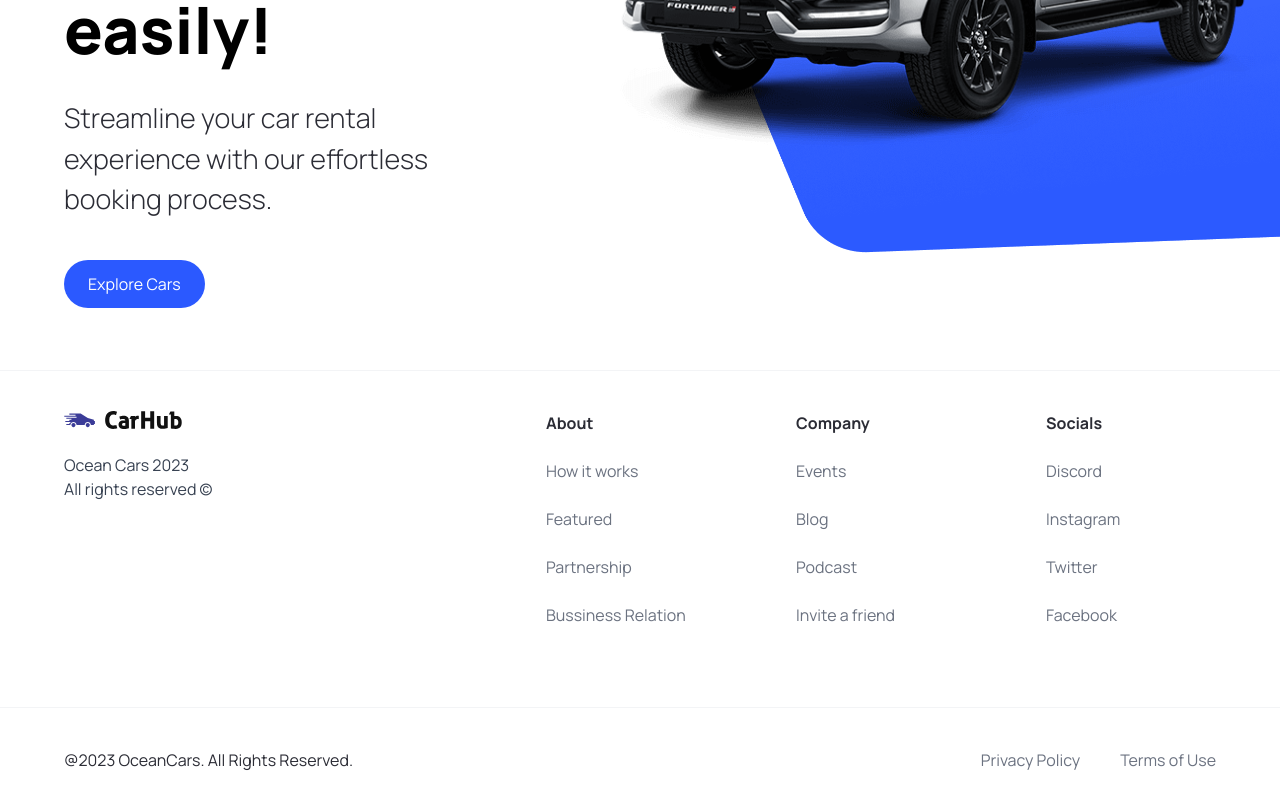
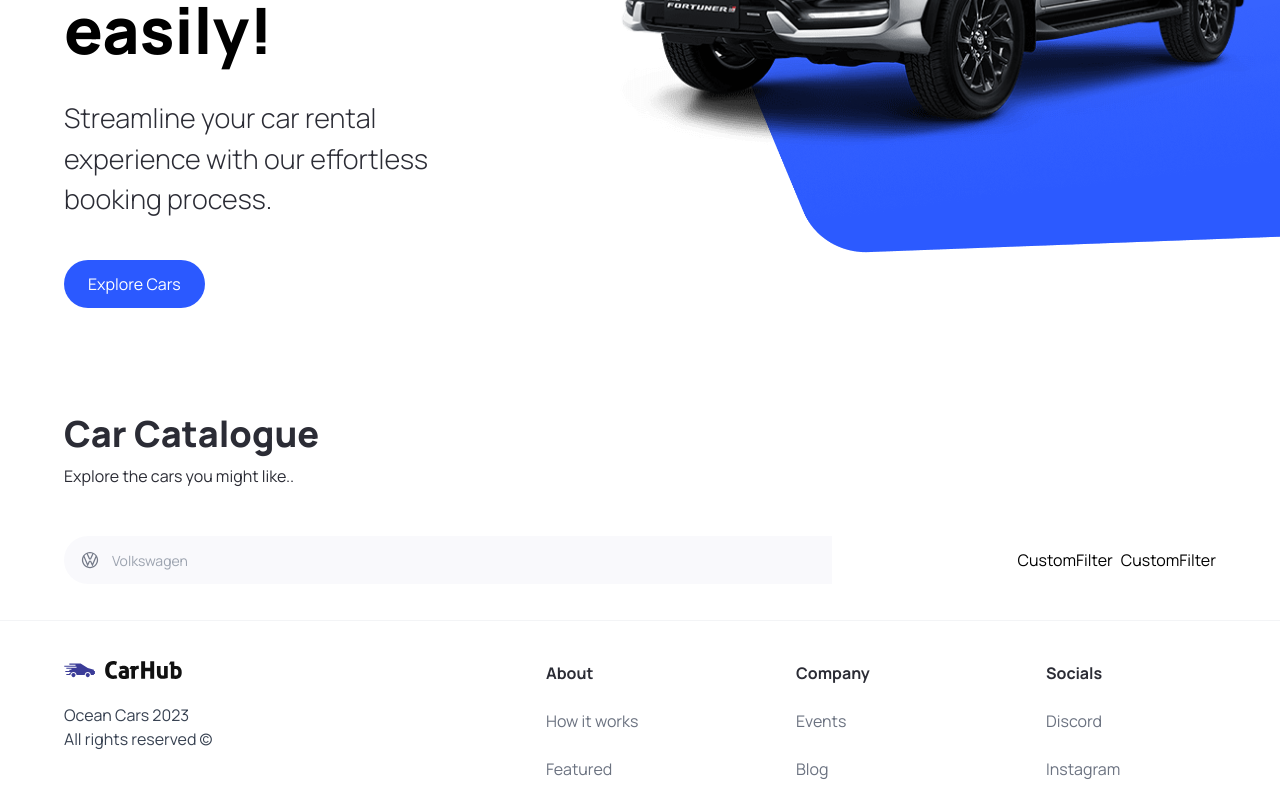
Before and after one commit to Vanshul-Dahiya/oceanCars, a Next.js app: page / in a window 1280 px wide. Shown: the part 450-1247 px from the top of the page. Built offline with nearby package versions, Linux system fonts and the light colour scheme.

Commit message:
search filter implemented

```diff
--- a/app/page.tsx
+++ b/app/page.tsx
@@ -1,10 +1,24 @@
-import { Hero } from '@/components'
+import { CustomFilter, Hero, SearchBar } from '@/components'
 import Image from 'next/image'
 
 export default function Home() {
   return (
     <main className="overflow-hidden">
       <Hero />
+      {/* wrapper div to act as it's own section */}
+      <div className='mt-12 padding-x padding-y max-width' id='discover'>
+        <div className='home__text-container'>
+          <h1 className='text-4xl font-extrabold'>Car Catalogue</h1>
+          <p>Explore the cars you might like..</p>
+        </div>
+        <div className='home__filters'>
+          <SearchBar />
+          <div className='home__filter-container'>
+            <CustomFilter title="fuel" />
+            <CustomFilter title="year" />
+          </div>
+        </div>
+      </div>
     </main>
   )
 }
--- /dev/null
+++ b/components/CustomFilter.tsx
@@ -0,0 +1,9 @@
+import React from 'react'
+
+const CustomFilter = () => {
+    return (
+        <div>CustomFilter</div>
+    )
+}
+
+export default CustomFilter
--- /dev/null
+++ b/components/SearchBar.tsx
@@ -0,0 +1,21 @@
+"use client"
+
+import React from 'react'
+import { useState } from 'react'
+import { SearchManufacturer } from '.'
+
+const SearchBar = () => {
+    const [manufacturer, setManufacturer] = useState('')
+    const handleSearch = () => {
+
+    }
+    return (
+        <form className='searchbar' onSubmit={handleSearch}>
+            <div className='searchbar__item'>
+                <SearchManufacturer manufacturer={manufacturer} setManufacturer={setManufacturer} />
+            </div>
+        </form>
+    )
+}
+
+export default SearchBar
--- /dev/null
+++ b/components/SearchManufacturer.tsx
@@ -0,0 +1,60 @@
+"use client"
+
+import { Combobox, Transition } from '@headlessui/react'
+import { SearchManufacturerProps } from '@/types'
+import Image from 'next/image'
+import React from 'react'
+import { useState, Fragment } from 'react'
+import { manufacturers } from '@/constants'
+
+const SearchManufacturer = ({ manufacturer, setManufacturer }: SearchManufacturerProps) => {
+    const [query, setQuery] = useState('')
+
+    // get list and then filter it -> if user types 'a' show content related to 'a' only and not 'b'
+    const filteredManufacturers = query === " " ? manufacturers : manufacturers.filter((item) => (
+        item.toLowerCase().replace(/\s+/g, "").includes(query.toLowerCase().replace(/\s+/g, ""))
+    ))
+
+    return (
+        <div className='search-manufacturer'>
+            <Combobox value={manufacturer} onChange={setManufacturer} >
+                <div className='relative w-full'>
+                    <Combobox.Button className="absolute top-[14px]" >
+                        <Image src="/car-logo.svg" width={20} height={20} className="ml-4" alt="car logo" />
+                    </Combobox.Button>
+                    <Combobox.Input
+                        className="search-manufacturer__input"
+                        placeholder="Volkswagen"
+                        displayValue={(manufacturer: string) => manufacturer}
+                        onChange={(e) => setQuery(e.target.value)}
+                    />
+                    <Transition as={Fragment} leave="transition ease-in duration-100" leaveFrom='opacity-100' leaveTo='opacity-0' afterLeave={() => setQuery('')} >
+                        <Combobox.Options>
+                            {
+                                filteredManufacturers.map((item) => (
+                                    <Combobox.Option key={item} className={({ active }) => `relative search-manufacturer__option  ${active ? 'bg-primary-blue text-white' : 'text-gray-900'} `} value={item} >
+                                        {({ selected, active }) => (
+                                            <>
+                                                <span className={`block truncate ${selected ? "font-medium" : "font-normal"}`}>
+                                                    {item}
+                                                </span>
+
+                                                {/* Show an active blue background color if the option is selected */}
+                                                {selected ? (
+                                                    <span className={`absolute inset-y-0 left-0 flex items-center pl-3 ${active ? "text-white" : "text-pribg-primary-purple"}`}
+                                                    ></span>
+                                                ) : null}
+                                            </>
+                                        )}
+                                    </Combobox.Option>
+                                ))
+                            }
+                        </Combobox.Options>
+                    </Transition>
+                </div>
+            </Combobox>
+        </div>
+    )
+}
+
+export default SearchManufacturer
--- a/components/index.ts
+++ b/components/index.ts
@@ -2,5 +2,16 @@
 import CustomButton from "./CustomButton";
 import Navbar from "./Navbar";
 import Footer from "./Footer";
+import SearchBar from "./SearchBar";
+import CustomFilter from "./CustomFilter";
+import SearchManufacturer from "./SearchManufacturer";
 
-export { Hero, CustomButton, Navbar, Footer };
+export {
+  Hero,
+  CustomButton,
+  Navbar,
+  Footer,
+  SearchBar,
+  CustomFilter,
+  SearchManufacturer,
+};
--- a/types/index.ts
+++ b/types/index.ts
@@ -6,3 +6,8 @@
   handleClick?: MouseEventHandler<HTMLButtonElement>;
   btnType?: "button" | "submit";
 }
+
+export interface SearchManufacturerProps {
+  manufacturer: string;
+  setManufacturer: (manufacturer: string) => void;
+}
```
Also changed, not shown: package.json (+5 -4 lines), 1 other file (tests, documents, lock files or other folders).
